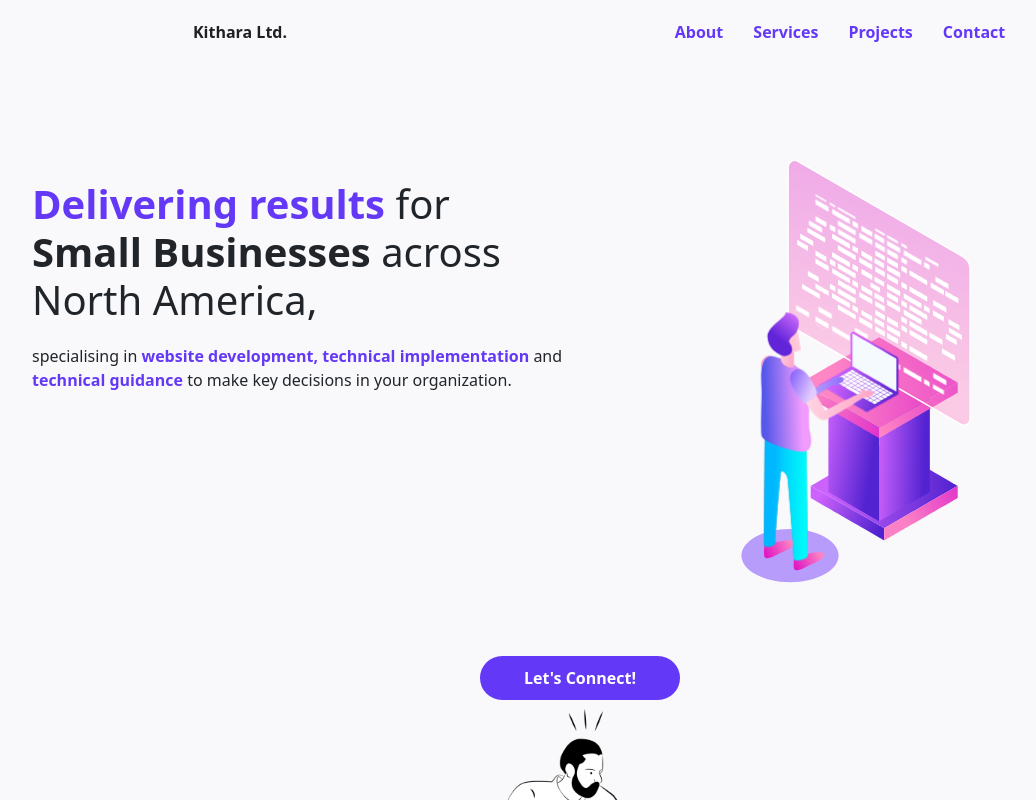
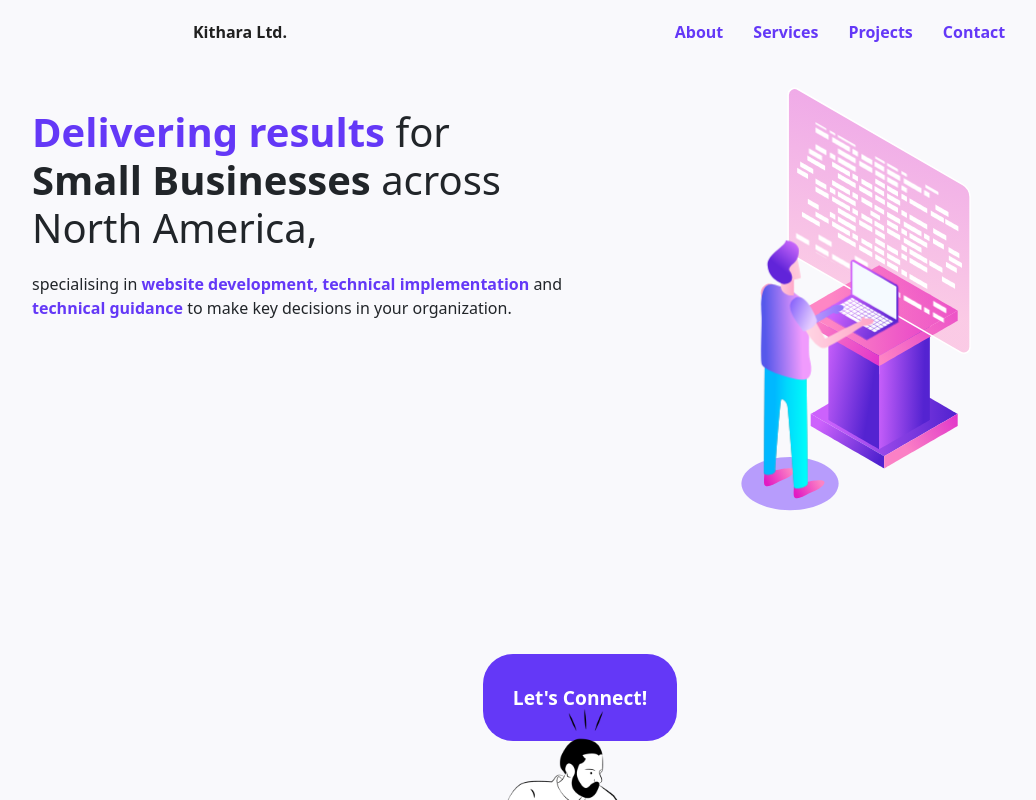
Before and after one commit to ZachTippit/Kithara, a React (Create React App) app in the folder kithara/: page / in a window 1280 px wide. Shown: the top 800 px of the page, without its empty margins (60-1096 px from the left). Built offline with nearby package versions, Linux system fonts and the light colour scheme.

Commit message:
A few more updates.

```diff
--- a/kithara/src/Components/Landing.jsx
+++ b/kithara/src/Components/Landing.jsx
@@ -3,7 +3,11 @@ import Container from 'react-bootstrap/Container'
 import Row from 'react-bootstrap/Row'
 import Col from 'react-bootstrap/Col'
 import { Player } from '@lottiefiles/react-lottie-player';
+import {Link, animateScroll as scroll} from 'react-scroll';
 import manCoding from '../assets/manCoding.json'
+
+const offset = -70
+const duration = 500
 
 const Landing = () => {
   return (
@@ -18,9 +22,19 @@ const Landing = () => {
             <Player src={manCoding} autoplay loop speed={0.125}/>
           </Col>
         </Row>
-        <Row>
+        <Row className='connectButtonContainer'>
           <Col>
-            <button className='connectButton'>Let's Connect!</button>
+            <Link
+              activeClass="active"
+              to="contact"
+              spy={true}
+              smooth={true}
+              offset={offset}
+              duration={duration}
+              className='connectButton'
+            >
+              Let's Connect!
+            </Link>
           </Col>
         </Row>
       </Container>
--- a/kithara/src/Components/Projects.jsx
+++ b/kithara/src/Components/Projects.jsx
@@ -2,7 +2,7 @@ import React from 'react'
 import Project from './Project'
 import '../projects.css'
 import {default as Connecting} from '../assets/connecting.png'
-import {default as Gabbie} from '../assets/gabbie-text.svg'
+import {default as Gabbie} from '../assets/gabbie-logo.svg'
 import {default as PropTerra} from '../assets/propterra.svg'
 import {default as Wideman} from '../assets/wideman.svg'
 
--- a/kithara/src/index.css
+++ b/kithara/src/index.css
@@ -95,15 +95,26 @@ code {
   margin-top: var(--topMargin);
 }
 
+.connectButtonContainer{
+  padding-top: 120px;
+  padding-bottom: 60px;
+}
+
 .connectButton{
   background: var(--accent-color);
   color: var(--secondary-bg);
-  width: 200px;
-  padding: 10px;
+  width: 300px;
+  padding: 30px;
   font-weight: 700;
+  font-size: 1.2rem;
   border: 0;
-  border-radius: 25px;
-  margin-top: var(--topMargin);
+  border-radius: 30px;
+  text-decoration: none;
+}
+
+.connectButton:hover{
+  text-decoration: none;
+  color: var(--secondary-bg);
 }
 
 .about{
--- a/kithara/src/projects.css
+++ b/kithara/src/projects.css
@@ -2,7 +2,8 @@
 
   --propterra-bg: #202020;
   --propterra-text: #ffc03a;
-  --gabbie-proj-bg: #adbea1;
+  /* --gabbie-proj-bg: #adbea1; */
+  --gabbie-proj-bg: #6aa0f7;
   --wideman-proj-bg: #2f4550;
   --wideman-text: white;
 }
```
Also changed, not shown: kithara/src/assets/gabbie-logo.svg (added).
